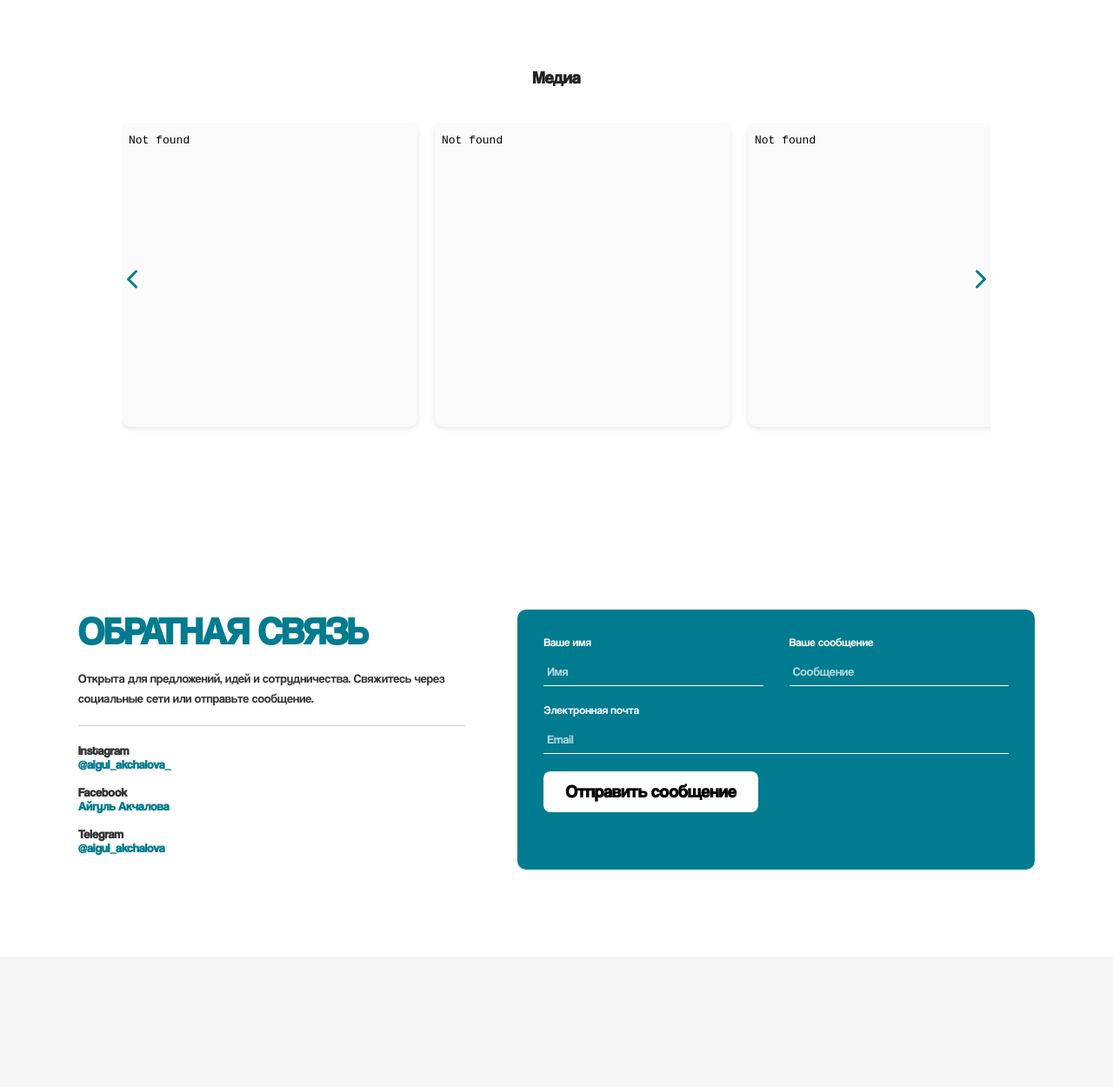
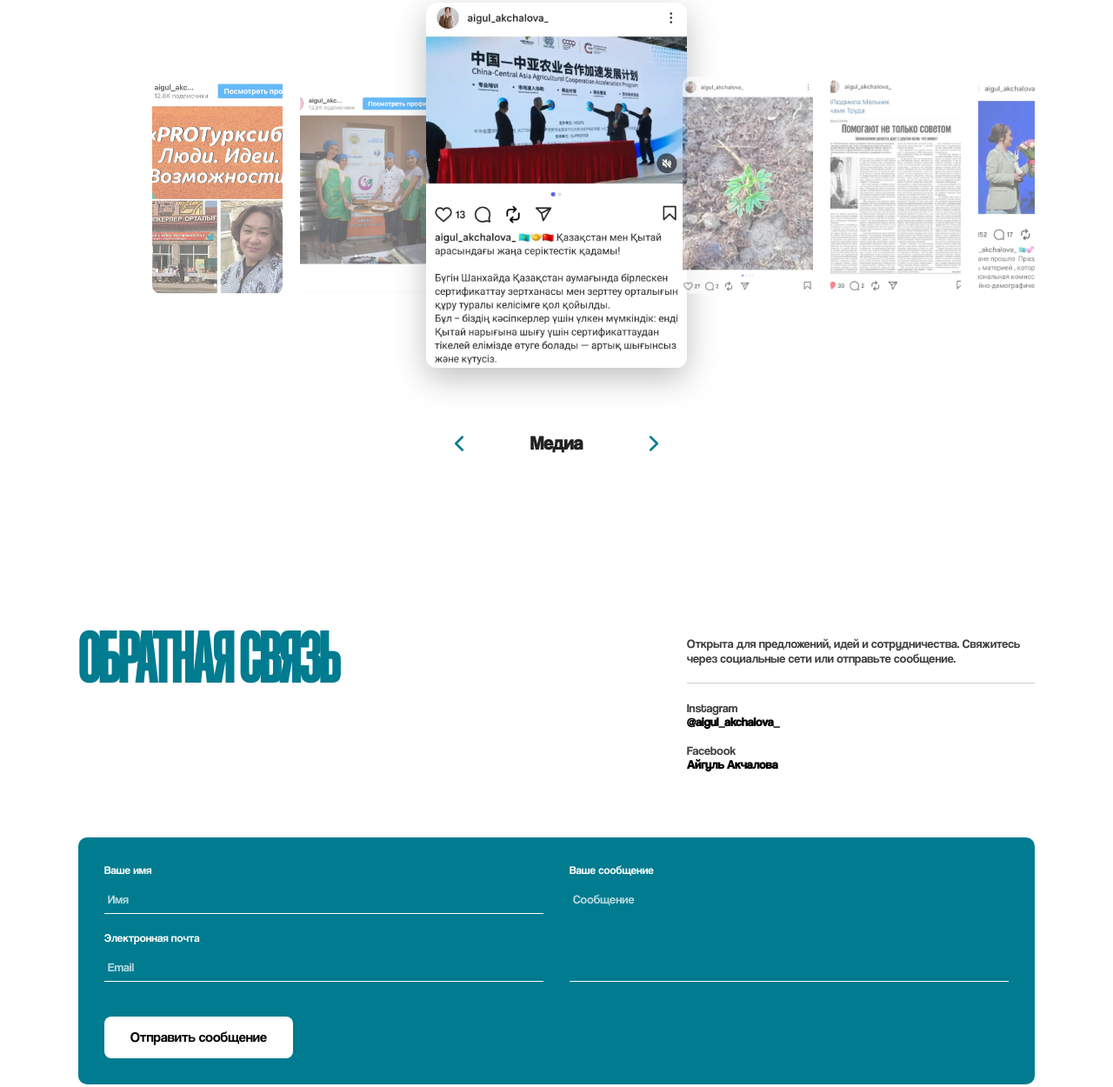
Before and after one commit to AdelAssan/aigulakchalova, a plain HTML site: page index.html in a window 1280 px wide. Shown: the part 3428-4678 px from the top of the page at 87% size. Before the commit the page ends 4528 px from the top, so only its background shows below. Drawn offline with Linux system fonts and the light colour scheme.

Commit message:
5 commit

```diff
--- a/index.css
+++ b/index.css
@@ -63,7 +63,7 @@
   }
 
   body {
-    background-color: #f5f5f5;
+    background-color: #fff;
     color: #222;
   }
 
@@ -638,98 +638,93 @@
 
 
 .media {
-  background-color: #fff;
+  padding: 60px 0 100px;
   text-align: center;
-  padding: 100px 40px;
   overflow: hidden;
+  width: calc(200px * 5 + 25px * 4); /* 5 карточек + gap */
+  margin: 0 auto;
+}
+
+.media__slider {
+  max-width: 1100px;
+  margin: 0 auto;
+  position: relative;
+}
+
+/* Лента */
+.media__track {
+  display: flex;
+  gap: 20px;
+  justify-content: center;
+  align-items: center;
+  /*transition: transform 0.7s cubic-bezier(0.25, 1, 0.5, 1);*/
+  transition: transform 0.4s ease;
+}
+
+/* Карточки */
+.media__item {
+  flex: 0 0 150px;
+  height: 250px;
+  width: 150px;
+  border-radius: 10px;
+  overflow: hidden;
+  background: #eee;
+  transition: transform 0.4s ease, box-shadow 0.4s ease;
+  opacity: 0.6;
+}
+
+.media__item--center {
+  flex: 0 0 250px;
+  height: 350px;
+  width: 200px;
+  opacity: 1;
+  transform: scale(1.2);
+  box-shadow: 0 10px 30px rgba(0,0,0,0.25);
+}
+
+.media__item img {
+  width: 100%;
+  height: 100%;
+  object-fit: cover;
+}
+
+/* Кнопки и заголовок внизу */
+.media__controls {
+  margin-top: 40px;
+  display: flex;
+  justify-content: center;
+  align-items: center;
+  gap: 25px;
+  margin-top: 100px;
 }
 
 .media__title {
-  font-size: 20px;
+  font-size: 22px;
   font-weight: 700;
-  margin-bottom: 40px;
+  margin: 0 35px;
 }
 
-/* ========== SLIDER ========== */
-.media__slider {
-  position: relative;
-  max-width: 1000px;
-  margin: 0 auto;
-}
-
-.media__track {
-  display: flex;
-  gap: 20px;
-  overflow-x: auto;
-  scroll-behavior: smooth;
-  padding-bottom: 10px;
-  scrollbar-width: none; /* Firefox */
-}
-.media__track::-webkit-scrollbar {
-  display: none; /* Chrome/Safari */
-}
-
-/* единая форма карточек */
-.media__item {
-  position: relative;
-  flex: 0 0 340px;
-  height: 350px;
-  border-radius: 10px;
-  background: #fafafa;
-  overflow: hidden;
-  box-shadow: 0 2px 6px rgba(0,0,0,0.1);
-  transition: transform 0.3s ease, box-shadow 0.3s ease;
-}
-
-.media__item:hover {
-  transform: scale(1.02);
-  box-shadow: 0 6px 16px rgba(0,0,0,0.15);
-}
-
-.media__item iframe {
-  width: 100%;
-  height: 100%;
-  border: none;
-  border-radius: 10px;
-}
-
-.media__overlay {
-  position: absolute;
-  inset: 0;
-  z-index: 2;
-}
-
-/* кнопки стрелок */
 .media__btn {
-  position: absolute;
-  top: 50%;
-  transform: translateY(-50%);
-  background: none;
-  border: none;
-  color: #007b8f;
-  cursor: pointer;
   width: 44px;
   height: 44px;
   border-radius: 50%;
+  border: none;
+  background: none;
+  cursor: pointer;
+  color: #007b8f;
   display: flex;
   align-items: center;
   justify-content: center;
-  transition: color 0.3s, transform 0.3s;
-  z-index: 3;
+  transition: 0.3s;
+}
+.media__btn:hover {
+  background: #007b8f;
+  color: #fff;
+  transform: scale(1.1);
 }
 
-.media__btn:hover {
-  color: #005e6a;
-  transform: translateY(-50%) scale(1.1);
-}
-
-.media__btn--prev { left: -10px; }
-.media__btn--next { right: -10px; }
-
-@media (max-width: 768px) {
-  .media__item { flex: 0 0 280px; height: 300px; }
-  .media__btn--prev { left: 5px; }
-  .media__btn--next { right: 5px; }
+.media__btn svg {
+  fill: none;
 }
 
 
@@ -737,16 +732,45 @@
   /* ===== Contact/Footer Section ===== */
 .contact {
   background-color: #fff;
-  padding: 100px 40px;
+  padding: 100px 40px 30px;
 }
 
+/* контейнер теперь колонка */
+/* контейнер колонкой */
 .contact__container {
   max-width: 1100px;
   margin: 0 auto;
   display: flex;
+  flex-direction: column;
   gap: 60px;
-  flex-wrap: wrap;
+}
+
+/* верхний блок */
+.contact__top {
+  display: flex;
   justify-content: space-between;
+  align-items: flex-start;
+  gap: 60px;
+}
+
+/* левая часть */
+.contact__left {
+  flex: 1;
+}
+
+/* правая часть */
+.contact__right {
+  flex: 1;
+  max-width: 400px;
+}
+
+/* форма */
+.contact__form {
+  width: 100%;
+  background-color: #007b8f;
+  padding: 30px;
+  border-radius: 10px;
+  color: #fff;
 }
 
 .contact__info {
@@ -755,18 +779,21 @@
 }
 
 .contact__title {
-  font-size: 44px;
+  font-family: 'CoolveticaCompessed';
+  font-size: 85px;
   font-weight: 800;
   color: #007b8f;
   margin-bottom: 20px;
-  line-height: 1.1;
+  line-height: 1.0;
+  margin-top: -20px;
 }
 
 .contact__text {
   font-size: 14px;
-  color: #333;
-  line-height: 1.6;
+  color: #413f3f;
+  line-height: 1.2;
   margin-bottom: 10px;
+  font-weight: 100;
 }
 
 .contact__line {
@@ -778,46 +805,76 @@
 .contact__socials p {
   margin-bottom: 16px;
   font-size: 14px;
-  color: #333;
+  color: #413f3f;
+  font-weight: 100;
 }
 
 .contact__socials a {
-  color: #007b8f;
+  color: #000;
   text-decoration: none;
   font-weight: 600;
   transition: 0.3s;
+  padding-top: 10px;
 }
 
 .contact__socials a:hover {
   text-decoration: underline;
 }
 
+
 /* ===== Форма ===== */
-.contact__form {
-  flex: 1.2;
-  background-color: #007b8f;
-  padding: 30px;
-  border-radius: 10px;
-  color: #fff;
-  min-width: 280px;
-}
 
-.form__row {
-  display: flex;
-  flex-wrap: wrap;
+/* сетка формы */
+.form__grid {
+  display: grid;
+  grid-template-columns: 1fr 1fr;
   gap: 30px;
   margin-bottom: 20px;
 }
 
-.form__group {
-  flex: 1;
+/* левая колонка */
+.form__left {
   display: flex;
   flex-direction: column;
+  gap: 20px;
+}
+
+/* общий стиль */
+.form__group {
+  display: flex;
+  flex-direction: column;
+}
+
+/* input */
+.form__group input,
+.form__group textarea {
+  background: none;
+  border: none;
+  border-bottom: 1px solid #fff;
+  padding: 8px 4px;
+  color: #fff;
+  font-size: 14px;
+}
+
+/* textarea */
+.form__group--message textarea {
+  height: 100%;
+  resize: none;
+}
+
+/* чтобы высота совпадала */
+.form__group--message {
+  display: flex;
+}
+
+.form__group--message textarea {
+  flex: 1;
 }
 
 .form__group label {
   font-size: 13px;
   margin-bottom: 10px;
+  font-weight: 100;
 }
 
 .form__group input {
@@ -833,15 +890,20 @@
   color: rgba(255,255,255,0.7);
 }
 
+.form__group textarea::placeholder {
+  color: rgba(255,255,255,0.7);
+}
+
 .form__btn {
   background-color: #fff;
   color: #000;
-  font-weight: 600;
-  padding: 12px 25px;
+  font-weight: 100;
+  padding: 15px 30px;
   border-radius: 8px;
   border: none;
   cursor: pointer;
   transition: 0.3s;
+  margin-top: 20px;
 }
 
 .form__btn:hover {
--- a/index.html
+++ b/index.html
@@ -266,70 +266,101 @@
       </section>
 
       <section id="media" class="media">
-        <h3 class="media__title">Медиа</h3>
+        <div class="media__slider">
 
-        <div class="media__slider">
+          <div class="media__track">
+
+            <!-- Instagram пост 1 -->
+            <div class="media__item">
+              <a href="https://www.instagram.com/p/DQOnwRZjPWX/?igsh=anRzenN1NXZsbncy" target="_blank">
+                <img src="./images/insta1.jpg" alt="post">
+              </a>
+            </div>
+
+            <!-- Instagram пост 2 -->
+            <div class="media__item">
+              <a href="https://www.instagram.com/p/CrvB2lLM_lL/?igsh=MThjNWU4bm5ydHFhNw%3D%3D" target="_blank">
+                <img src="./images/insta2.jpg" alt="post">
+              </a>
+            </div>
+
+            <!-- Facebook видео -->
+            <div class="media__item">
+              <a href="https://www.instagram.com/p/DQ8yv_RDMmQ/?igsh=MWh2cmQ1cWFvbjhmZQ==" target="_blank">
+                <img src="./images/insta4.jpg" alt="facebook video">
+              </a>
+            </div>
+
+            <!-- Повторы для заполнения (ты заменишь позже) -->
+            <div class="media__item">
+              <a href="https://www.instagram.com/p/CsPw1oGID69/?igsh=NmdndWE3NnUwOGEz" target="_blank">
+                <img src="./images/insta3.jpg" alt="post">
+              </a>
+            </div>
+
+            <div class="media__item">
+              <a href="https://www.instagram.com/p/CaPYWFOMVvw/?igsh=MTB3cTRjcnBpbmE3Ng==" target="_blank">
+                <img src="./images/insta5.jpg" alt="post">
+              </a>
+            </div>
+
+            <div class="media__item">
+              <a href="https://www.instagram.com/p/Cpg7gY-jPI0/?img_index=1&igsh=bTk4NnVzZWw0bQ==" target="_blank">
+                <img src="./images/insta6.jpg" alt="facebook video">
+              </a>
+            </div>
+
+            <div class="media__item">
+              <a href="https://www.instagram.com/p/CrkMhRjIRc3/?igsh=MWVqdGpvajFtajAwYQ==" target="_blank">
+                <img src="./images/insta7.jpg" alt="post">
+              </a>
+            </div>
+
+            <div class="media__item">
+              <a href="https://www.instagram.com/p/C_TDjS9s6E4/?igsh=MXZhYjQ0OXJ1dXMw" target="_blank">
+                <img src="./images/insta8.jpg" alt="post">
+              </a>
+            </div>
+
+          </div>
+
+          <!-- КОНТРОЛЫ И НАЗВАНИЕ СНИЗУ -->
+          <div class="media__controls">
             <button class="media__btn media__btn--prev">
-            <svg width="36" height="36" viewBox="0 0 24 24" fill="none"
-                 xmlns="[w3.org](http://www.w3.org/2000/svg)">
-              <path d="M15 18L9 12L15 6"
-                    stroke="currentColor" stroke-width="2"
+              <svg width="30" height="30" viewBox="0 0 24 24">
+                <path d="M15 18L9 12L15 6" stroke="currentColor" stroke-width="2"
                       stroke-linecap="round" stroke-linejoin="round"/>
               </svg>
             </button>
 
-          <div class="media__track">
-            <!-- карточки -->
-            <div class="media__item">
-              <a href="[instagram.com](https://www.instagram.com/p/DQOnwRZjPWX/?igsh=anRzenN1NXZsbncy)"
-                 target="_blank" class="media__overlay"></a>
-              <iframe
-                 src="[instagram.com](https://www.instagram.com/p/DQOnwRZjPWX/embed)"
-                 frameborder="0"
-                 allowfullscreen></iframe>
-            </div>
-
-            <div class="media__item">
-              <a href="[instagram.com](https://www.instagram.com/p/C_TDjS9s6E4/?igsh=MXZhYjQ0OXJ1dXMw)"
-                 target="_blank" class="media__overlay"></a>
-              <iframe
-                 src="[instagram.com](https://www.instagram.com/p/C_TDjS9s6E4/embed)"
-                 frameborder="0"
-                 allowfullscreen></iframe>
-            </div>
-
-            <div class="media__item">
-              <a href="[facebook.com](https://www.facebook.com/share/v/1S7fAmABTt/?mibextid=wwXIfr)"
-                 target="_blank" class="media__overlay"></a>
-              <iframe
-                 src="[facebook.com](https://www.facebook.com/plugins/video.php?href=https://www.facebook.com/share/v/1S7fAmABTt/&show_text=false)"
-                 frameborder="0"
-                 allow="autoplay; clipboard-write; encrypted-media; picture-in-picture; web-share"
-                 allowfullscreen></iframe>
-            </div>
-
-
-            <!-- добавляй остальные элементы аналогично -->
-          </div>
+            <h3 class="media__title">Медиа</h3>
 
             <button class="media__btn media__btn--next">
-            <svg width="36" height="36" viewBox="0 0 24 24" fill="none"
-                 xmlns="[w3.org](http://www.w3.org/2000/svg)">
-              <path d="M9 6L15 12L9 18"
-                    stroke="currentColor" stroke-width="2"
+              <svg width="30" height="30" viewBox="0 0 24 24">
+                <path d="M9 6L15 12L9 18" stroke="currentColor" stroke-width="2"
                       stroke-linecap="round" stroke-linejoin="round"/>
               </svg>
             </button>
           </div>
+
+        </div>
       </section>
+
 
 
       <footer id="contact" class="contact">
         <div class="contact__container">
 
-          <!-- Левая часть -->
-          <div class="contact__info">
+          <!-- ВЕРХ -->
+          <div class="contact__top">
+
+            <!-- ЛЕВО: заголовок -->
+            <div class="contact__left">
               <h2 class="contact__title">ОБРАТНАЯ СВЯЗЬ</h2>
+            </div>
+
+            <!-- ПРАВО: текст + соцсети -->
+            <div class="contact__right">
               <p class="contact__text">
                 Открыта для предложений, идей и сотрудничества.
                 Свяжитесь через социальные сети или отправьте сообщение.
@@ -339,40 +370,55 @@
 
               <div class="contact__socials">
                 <p><strong>Instagram</strong><br>
-                <a href="[instagram.com](https://instagram.com/aigul_akchalova_)" target="_blank">@aigul_akchalova_</a>
+                  <a class="contact__link"  href="https://www.instagram.com/aigul_akchalova_/" target="_blank">
+                    @aigul_akchalova_
+                  </a>
                 </p>
+
                 <p><strong>Facebook</strong><br>
-                <a href="[facebook.com](https://facebook.com)" target="_blank">Айгуль Акчалова</a>
-              </p>
-              <p><strong>Telegram</strong><br>
-                <a href="[t.me](https://t.me/aigul_akchalova)" target="_blank">@aigul_akchalova</a>
+                  <a class="contact__link" href="https://www.facebook.com/ajgul.akcalova" target="_blank">
+                    Айгуль Акчалова
+                  </a>
                 </p>
               </div>
             </div>
 
-          <!-- Правая часть: форма -->
-          <form class="contact__form" action="[formspree.io](https://formspree.io/f/your_form_id)" method="POST">
-            <div class="form__row">
+          </div>
+
+          <!-- НИЗ: форма -->
+          <form class="contact__form" action="https://formspree.io/f/xdapqdky" method="POST">
+
+            <div class="form__grid">
+
+              <!-- ЛЕВАЯ КОЛОНКА -->
+              <div class="form__left">
                 <div class="form__group">
-                <label for="name">Ваше имя</label>
-                <input type="text" id="name" name="name" placeholder="Имя" required>
+                  <label>Ваше имя</label>
+                  <input type="text" name="name" placeholder="Имя" required>
                 </div>
 
                 <div class="form__group">
-                <label for="message">Ваше сообщение</label>
-                <input type="text" id="message" name="message" placeholder="Сообщение" required>
+                  <label>Электронная почта</label>
+                  <input type="email" name="email" placeholder="Email" required>
                 </div>
               </div>
 
-            <div class="form__row">
-              <div class="form__group">
-                <label for="email">Электронная почта</label>
-                <input type="email" id="email" name="email" placeholder="Email" required>
-              </div>
+              <!-- ПРАВАЯ КОЛОНКА -->
+              <div class="form__group form__group--message">
+                <label>Ваше сообщение</label>
+                <textarea name="message" placeholder="Сообщение" required></textarea>
               </div>
 
-            <button type="submit" class="btn form__btn">Отправить сообщение</button>
+            </div>
+
+            <button type="submit" class="form__btn">
+              Отправить сообщение
+            </button>
+
           </form>
+
+        </div>
+      </footer>
 
         </div>
       </footer>
--- a/index.js
+++ b/index.js
@@ -26,3 +26,65 @@ btnNext.addEventListener('click', () => {
 btnPrev.addEventListener('click', () => {
   mediaTrack.scrollBy({ left: -220, behavior: 'smooth' });
 });
+
+const track = document.querySelector('.media__track');
+const items = document.querySelectorAll('.media__item');
+const prevBtn1 = document.querySelector('.media__btn--prev');
+const nextBtn1 = document.querySelector('.media__btn--next');
+/*let index = 4; // центральная
+function render() {
+  items.forEach(item => item.classList.remove('media__item--center'));
+  items[index].classList.add('media__item--center');
+  const offset = (index - 2) * -220;
+  track.style.transform = `translateX(${offset}px)`;
+}
+prevBtn1.addEventListener('click', () => {
+  index = (index - 1 + items.length) % items.length;
+  render();
+});
+nextBtn1.addEventListener('click', () => {
+  index = (index + 1) % items.length;
+  render();
+});
+render();*/
+
+let index = 2; // старт — 3-я карточка
+
+function render() {
+  // убираем выделение
+  items.forEach(item => item.classList.remove('media__item--center'));
+
+  // выделяем текущую
+  items[index].classList.add('media__item--center');
+
+  const container = document.querySelector('.media');
+  const containerCenter = container.offsetWidth / 2;
+
+  const activeItem = items[index];
+  const itemCenter = activeItem.offsetLeft + activeItem.offsetWidth / 2;
+
+  const offset = itemCenter - containerCenter;
+
+  track.style.transform = `translateX(${-offset}px)`;
+}
+
+// кнопки
+nextBtn1.addEventListener('click', () => {
+  if (index < items.length - 1) {
+    index++;
+    render();
+  }
+});
+
+prevBtn1.addEventListener('click', () => {
+  if (index > 0) {
+    index--;
+    render();
+  }
+});
+
+// первый рендер
+render();
+
+// при изменении окна
+window.addEventListener('resize', render);
```
Also changed, not shown: images/insta1.jpg (added), images/insta2.jpg (added), images/insta3.jpg (added), images/insta4.jpg (added), images/insta5.jpg (added), images/insta6.jpg (added), images/insta7.jpg (added), images/insta8.jpg (added). Lines whose indentation alone changed are shown as unchanged.
